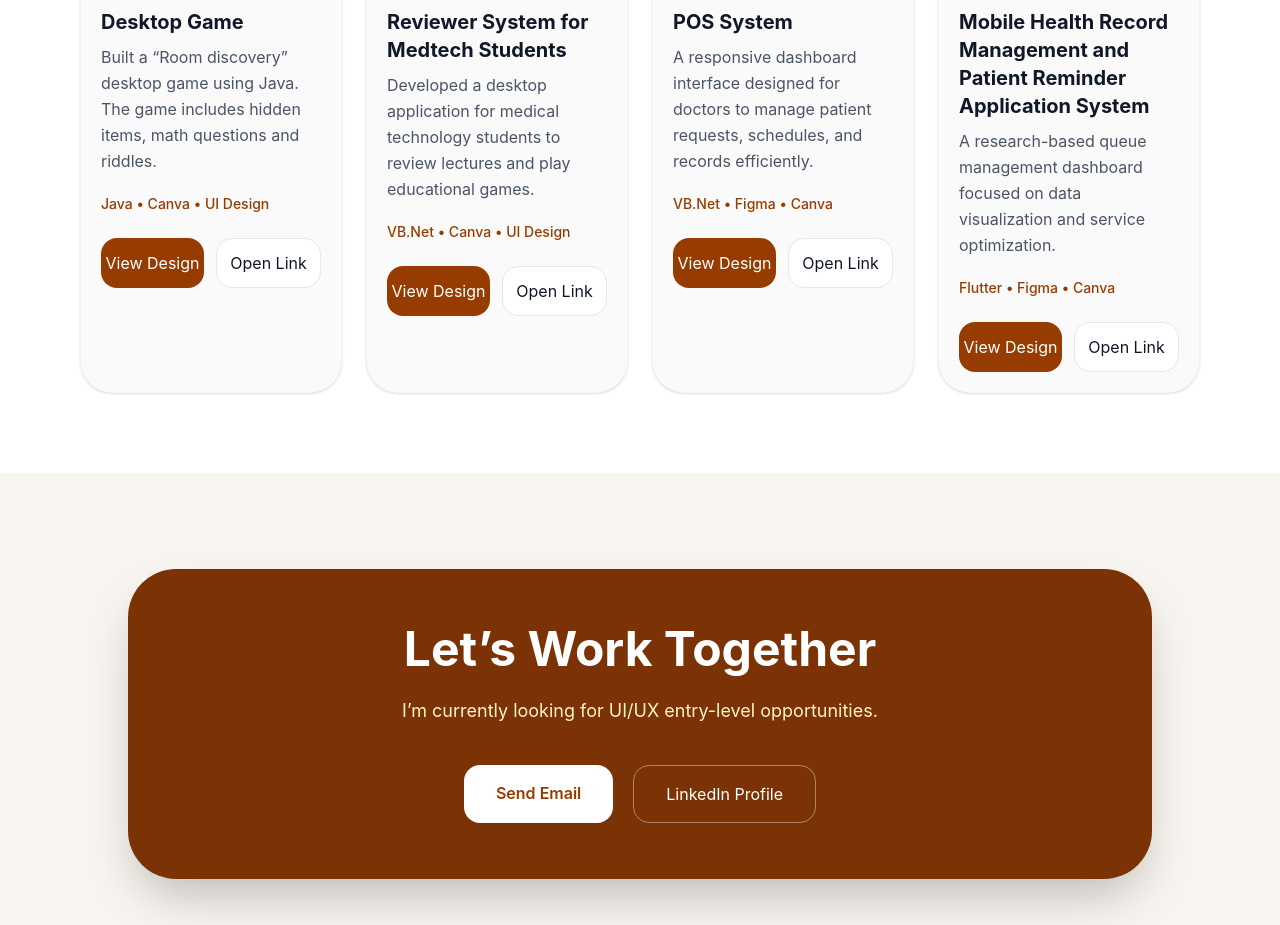
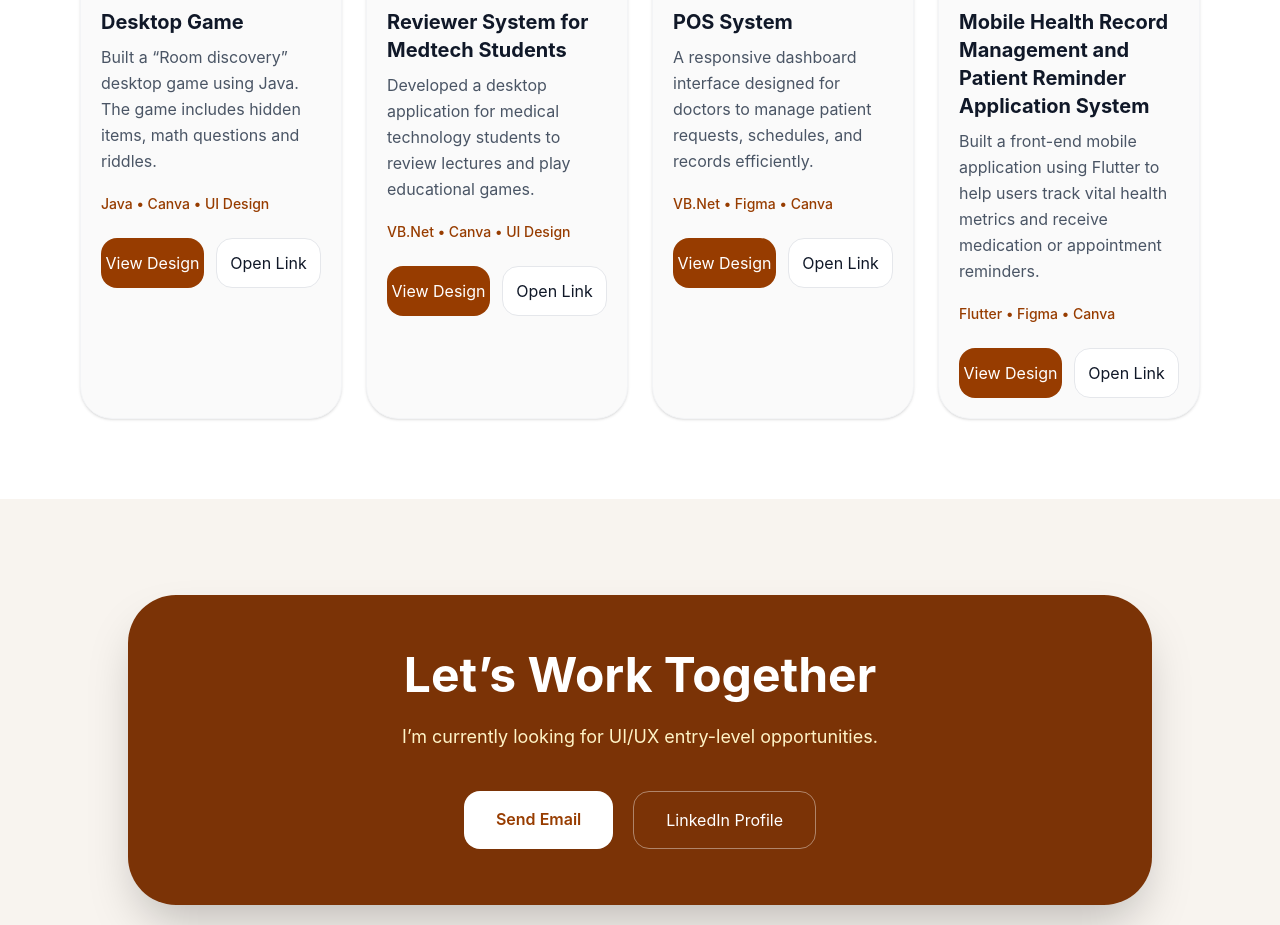
Before and after one commit to K-mariedizon/My-Portfolio, a React (Vite) app: page / in a window 1280 px wide. Shown: the part 2220-3145 px from the top of the page. Built offline with nearby package versions, Linux system fonts and the light colour scheme.

Commit message:
Update portfolio

```diff
--- a/src/App.jsx
+++ b/src/App.jsx
@@ -52,7 +52,7 @@ export default function PortfolioWebsite() {
     {
       title: 'Mobile Health Record Management and Patient Reminder Application System',
       description:
-        'A research-based queue management dashboard focused on data visualization and service optimization.',
+        'Built a front-end mobile application using Flutter to help users track vital health metrics and receive medication or appointment reminders.',
       tools: 'Flutter • Figma • Canva',
       image:
         'https://images.unsplash.com/photo-1460925895917-afdab827c52f?q=80&w=1200&auto=format&fit=crop',
```
